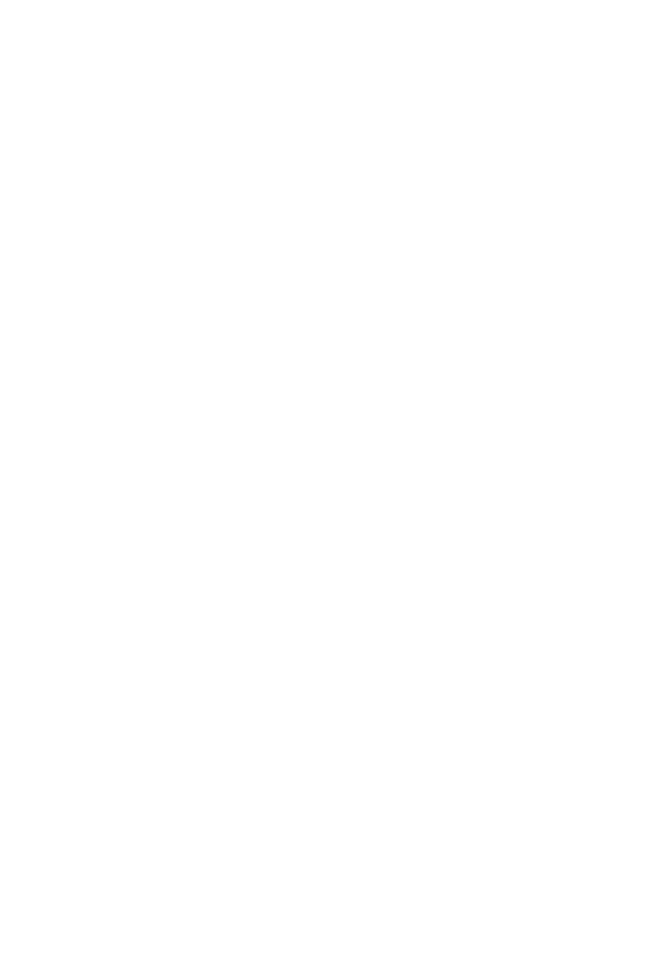
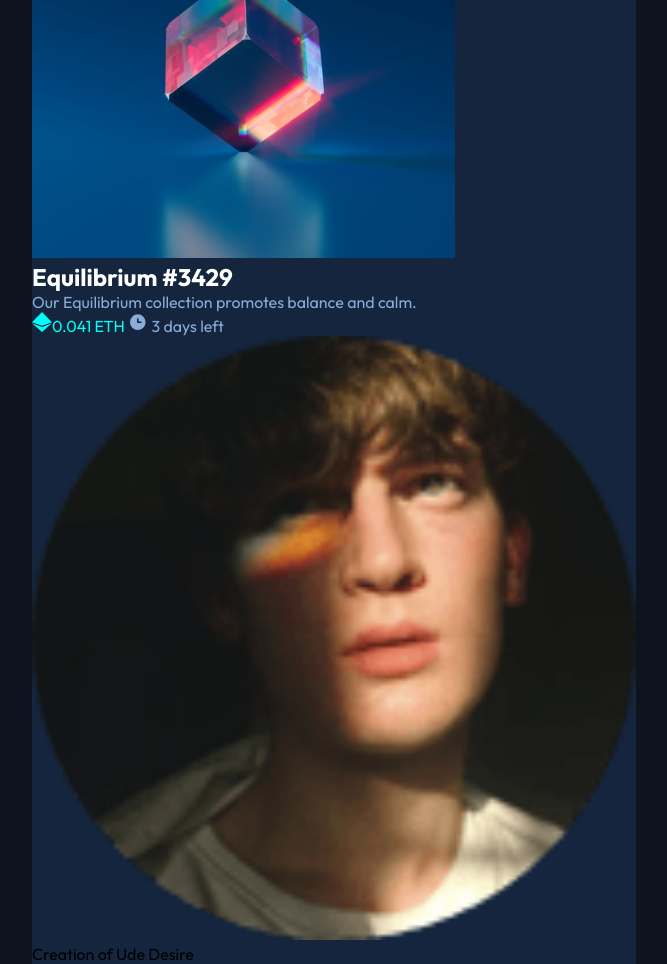
Before and after one commit to DessyZeal/NFTpreviewcard, a plain HTML site: page index.html in a window 1280 px wide. Shown: the whole page, without its empty margins (306-973 px from the left). Before the commit the page ends 800 px from the top, so only its background shows below. Drawn offline with Linux system fonts and the light colour scheme.

Commit message:
new commit

```diff
--- a/index.html
+++ b/index.html
@@ -3,9 +3,26 @@
 <head>
     <meta charset="UTF-8">
     <meta name="viewport" content="width=device-width, initial-scale=1.0">
+    <link rel="stylesheet" href="./style.css">
     <title>NFT Card</title>
 </head>
 <body>
-
+    <div class="card-container">
+        <img src="./images/image-equilibrium.jpg" class="main-img" alt="">
+        <h2 class="lg-text">
+            Equilibrium #3429
+        </h2>
+        <p class="sm-text">
+            Our Equilibrium collection promotes balance and calm.
+        </p>
+        <div class="num">
+            <span class="tealblue"><img src="./images/icon-ethereum.svg" class="eth" alt="">0.041 ETH</span>
+            <span class="gray">
+                <img src="./images/icon-clock.svg" class="clock" alt="">
+                3 days left
+            </span>
+        </div>
+        <div class="profile"><img src="./images/image-avatar.png" alt="" class="profile">Creation of Ude Desire</div>
+    </div>
 </body>
 </html>
--- a/style.css
+++ b/style.css
@@ -1 +1,54 @@
 @import url('https://fonts.googleapis.com/css2?family=Outfit:wght@100..900&display=swap');
+
+:root {
+    --Soft-blue: hsl(215, 51%, 70%);
+    --Cyan: hsl(178, 100%, 50%);
+    --Very-dark-bg: hsla(214, 53%, 6%, 0.973);
+    --Very-dark-cardbg: hsl(216, 50%, 16%);
+    --Very-dark-blue: hsl(215, 35%, 32%);
+    --White: hsl(0, 0%, 100%);
+
+}
+* {
+    padding: 0;
+    margin: 0;
+    box-sizing: border-box;
+}
+body {
+    display: flex;
+    justify-content: center;
+    align-items: center;
+    font-family: "Outfit", sans-serif;
+    background-color: var(--Very-dark-bg);
+    height: 100vh;
+}
+img {
+    width: 100%;
+}
+.main-img {
+    width: 70%;
+    height: 70%;
+}
+.card-container {
+    background-color: var(--Very-dark-cardbg);
+}
+.tealblue{
+    color: var(--Cyan);
+}
+.eth {
+    width: 20px;
+    height: 20px;
+}
+.gray {
+    color: var(--Soft-blue);
+}
+.clock {
+    width: 20px;
+    height: 20px;
+}
+.lg-text {
+    color: var(--White);
+}
+.sm-text {
+    color: var(--Soft-blue);
+}
```
Also changed, not shown: desktop-preview.jpg (added), images/favicon-32x32.png (added), images/icon-clock.svg (added), images/icon-ethereum.svg (added), images/icon-view.svg (added), images/image-avatar.png (added), images/image-equilibrium.jpg (added).
